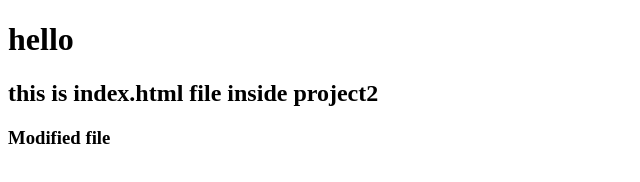
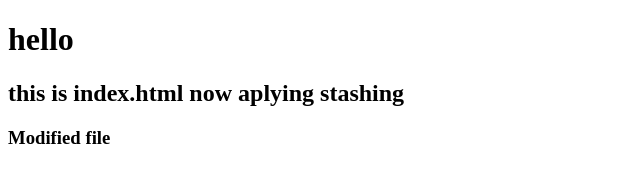
Before and after one commit to KrushiChauhan/MYDEMO, a plain HTML site: page index.html in a window 1280 px wide. Shown: the whole page, without its empty margins (0-640 px from the left). Drawn offline with Linux system fonts and the light colour scheme.

Commit message:
First commit in stash

```diff
--- a/index.html
+++ b/index.html
@@ -8,7 +8,7 @@
 </head>
 <body>
     <h1>hello</h1>
-    <h2>this is index.html file inside project2</h2>
+    <h2>this is index.html now aplying stashing</h2>
     <h3>Modified file</h3>
 </body>
 </html>
```
